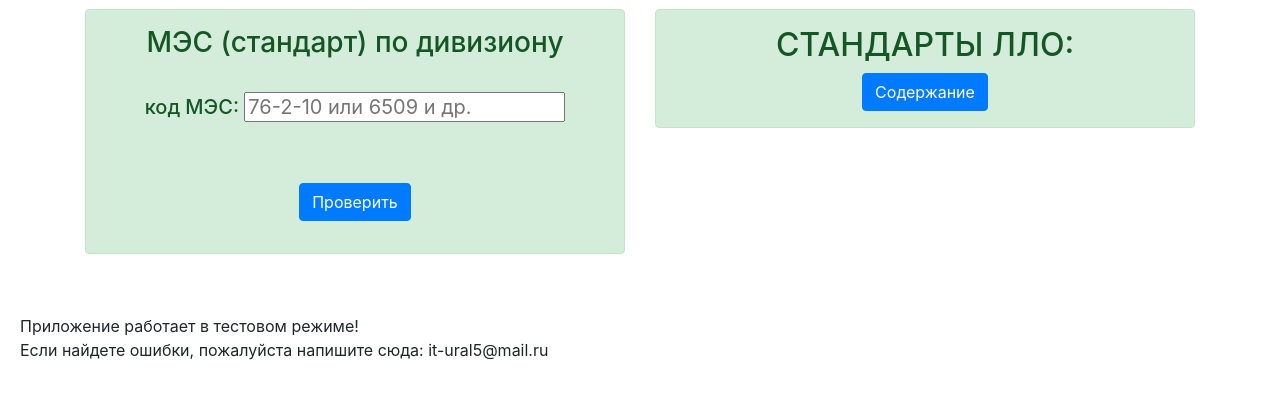
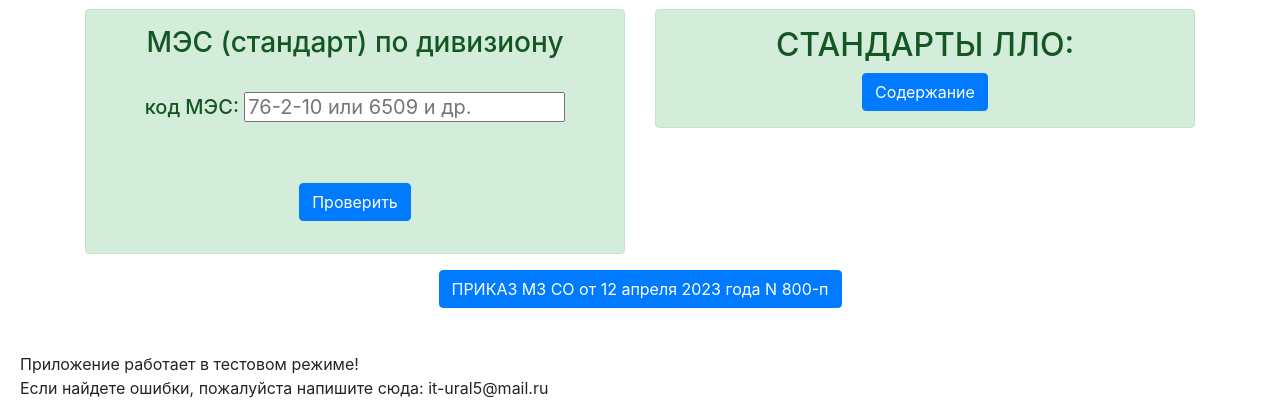
Before and after one commit to Azik90/django-disp_nab, a Django app: page / in a window 1280 px wide. Shown: the part 447-867 px from the top of the page. Before the commit the page ends 807 px from the top, so only its background shows below. Run offline with Django 3.2, Linux system fonts and the light colour scheme.

Commit message:
добавлена ссылка на приказ мз со 800

```diff
--- a/uslugi/templates/uslugi/home.html
+++ b/uslugi/templates/uslugi/home.html
@@ -92,7 +92,8 @@
             </div>
           </div>
         </div>
-      </div>
+        <a href="https://docs.cntd.ru/document/406635220?ysclid=lou8lfzlc817969224" class="btn btn-primary" target="_blank">ПРИКАЗ МЗ СО от 12 апреля 2023 года N 800-п</a>
+    </div>
 
 </div>
 
```
